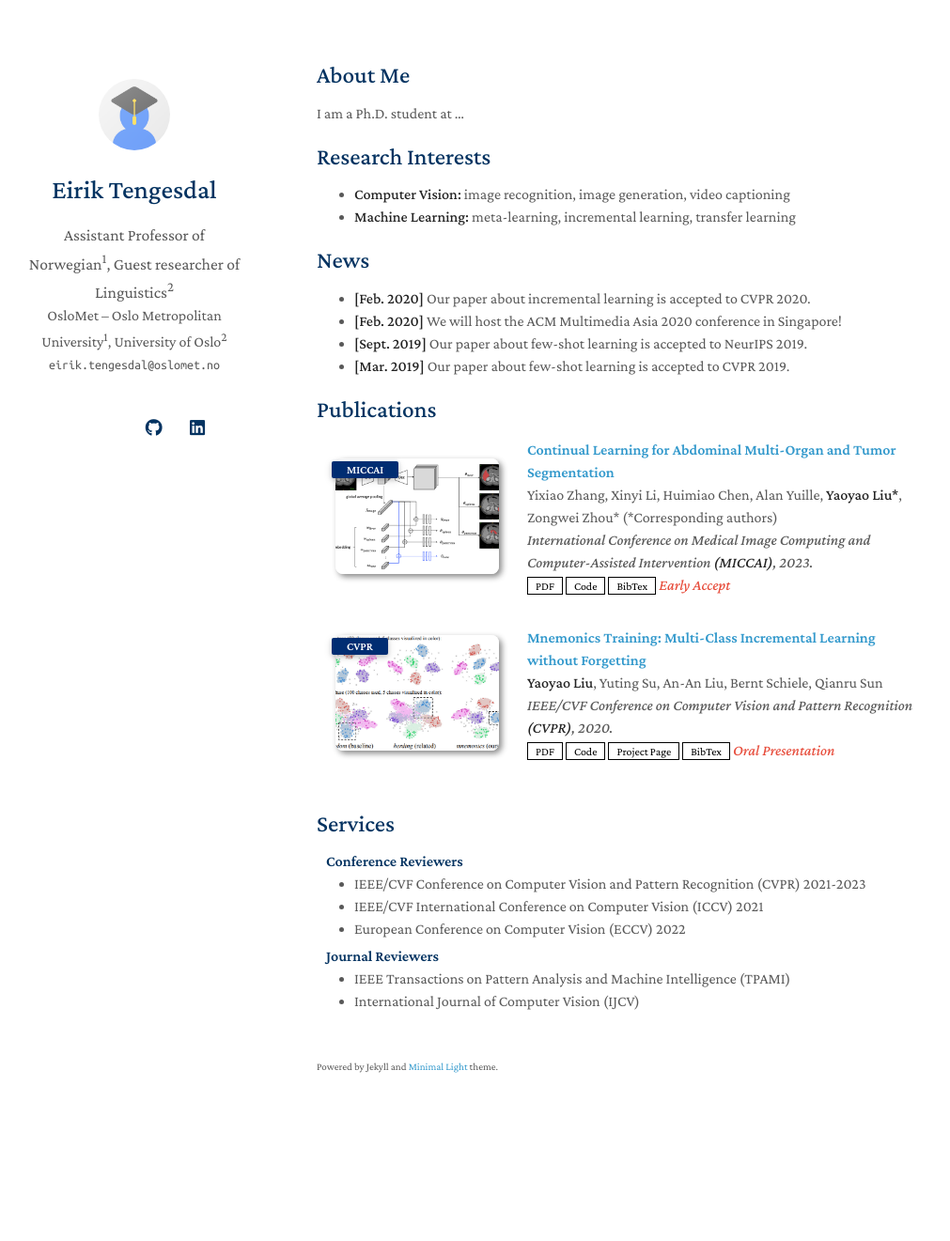
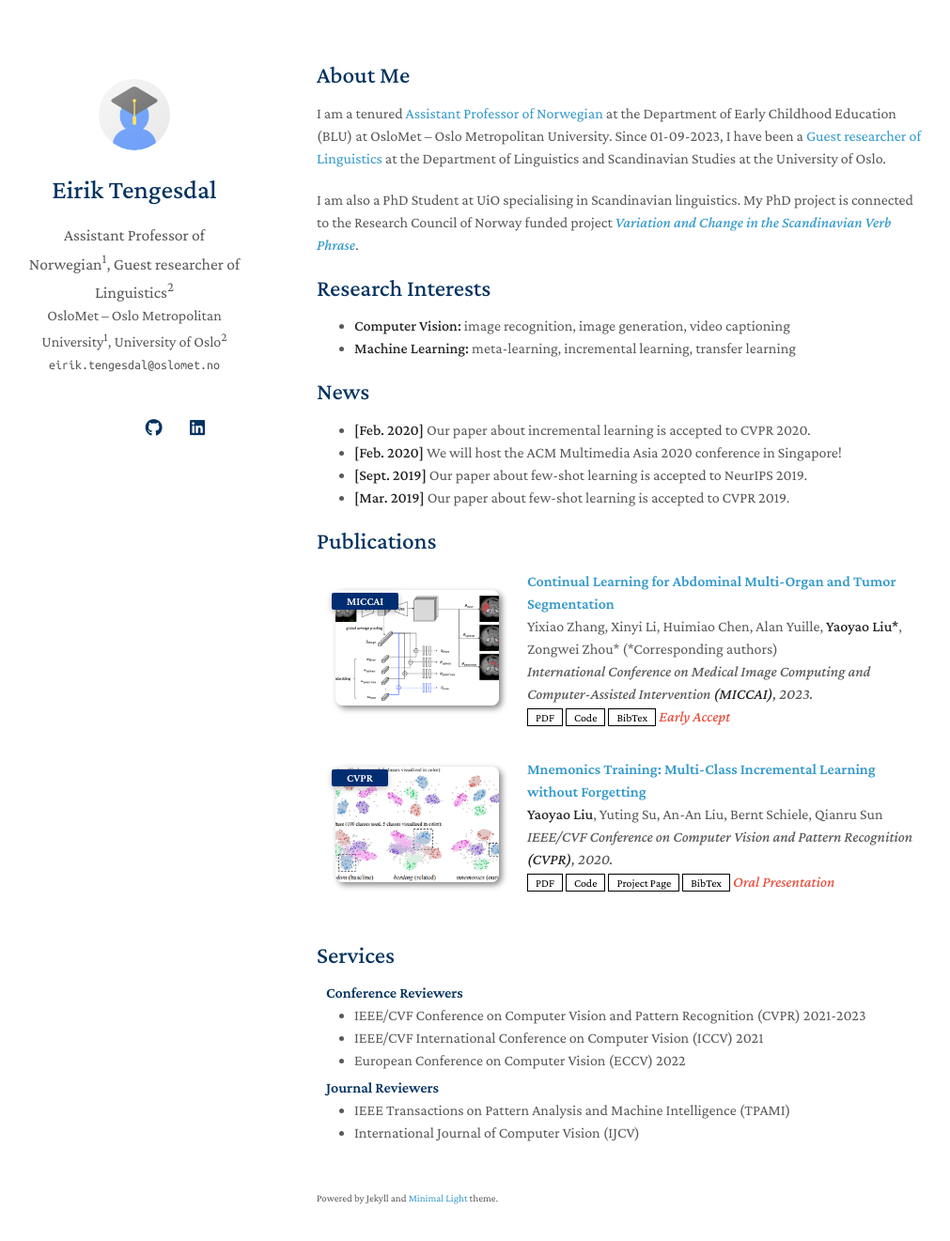
Before and after one commit to EirikTengesdal/eiriktengesdal.no-old, a Jekyll site: the page built from index.md, in a window 1280 px wide and 1356 px high. Shown: the top 1321 px of the window at 94% size, without its empty margins (133-1144 px from the left). Built offline with Jekyll 4.4.1, drawn with Linux system fonts in a browser that asks for light colours; nearby versions of some CDN libraries; a style sheet for code colours, icons or effects is not loaded; our own code applies the rules of GitHub Pages for plain Markdown files.

Commit message:
Update index.md

```diff
--- a/index.md
+++ b/index.md
@@ -4,7 +4,9 @@ layout: homepage
 
 ## About Me
 
-I am a Ph.D. student at ...
+I am a tenured [Assistant Professor of Norwegian](https://www.oslomet.no/en/about/employee/eiten9710/) at the Department of Early Childhood Education (BLU) at OsloMet -- Oslo Metropolitan University. Since 01-09-2023, I have been a [Guest researcher of Linguistics](https://www.hf.uio.no/iln/english/people/aca/scandinavian-languages/temporary/eirikten/) at the Department of Linguistics and Scandinavian Studies at the University of Oslo.
+
+I am also a PhD Student at UiO specialising in Scandinavian linguistics. My PhD project is connected to the Research Council of Norway funded project [*Variation and Change in the Scandinavian Verb Phrase*](https://www.hf.uio.no/iln/english/research/projects/variation-and-change-in-the-scandinavian-verb-phra/).
 
 ## Research Interests
 
```
